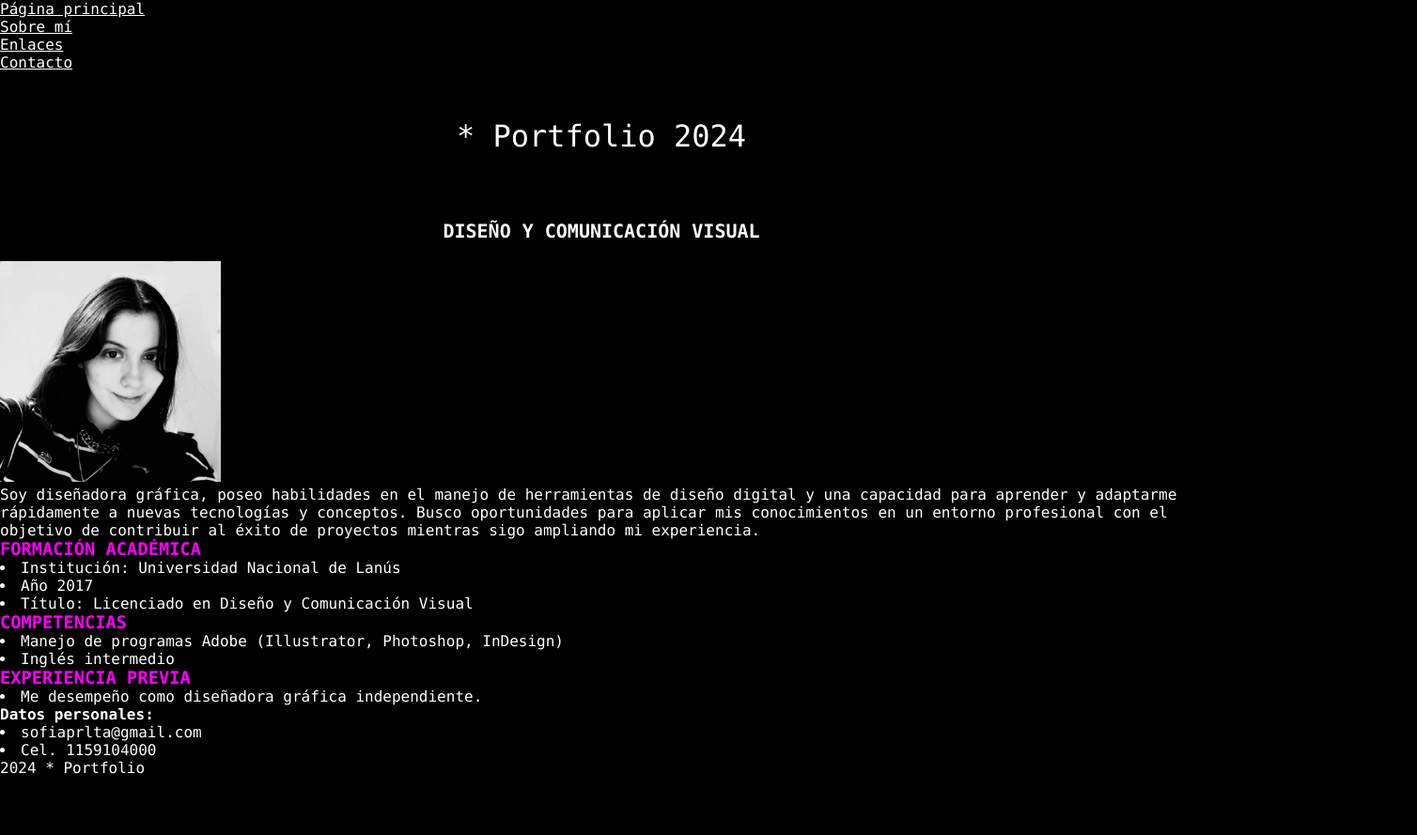
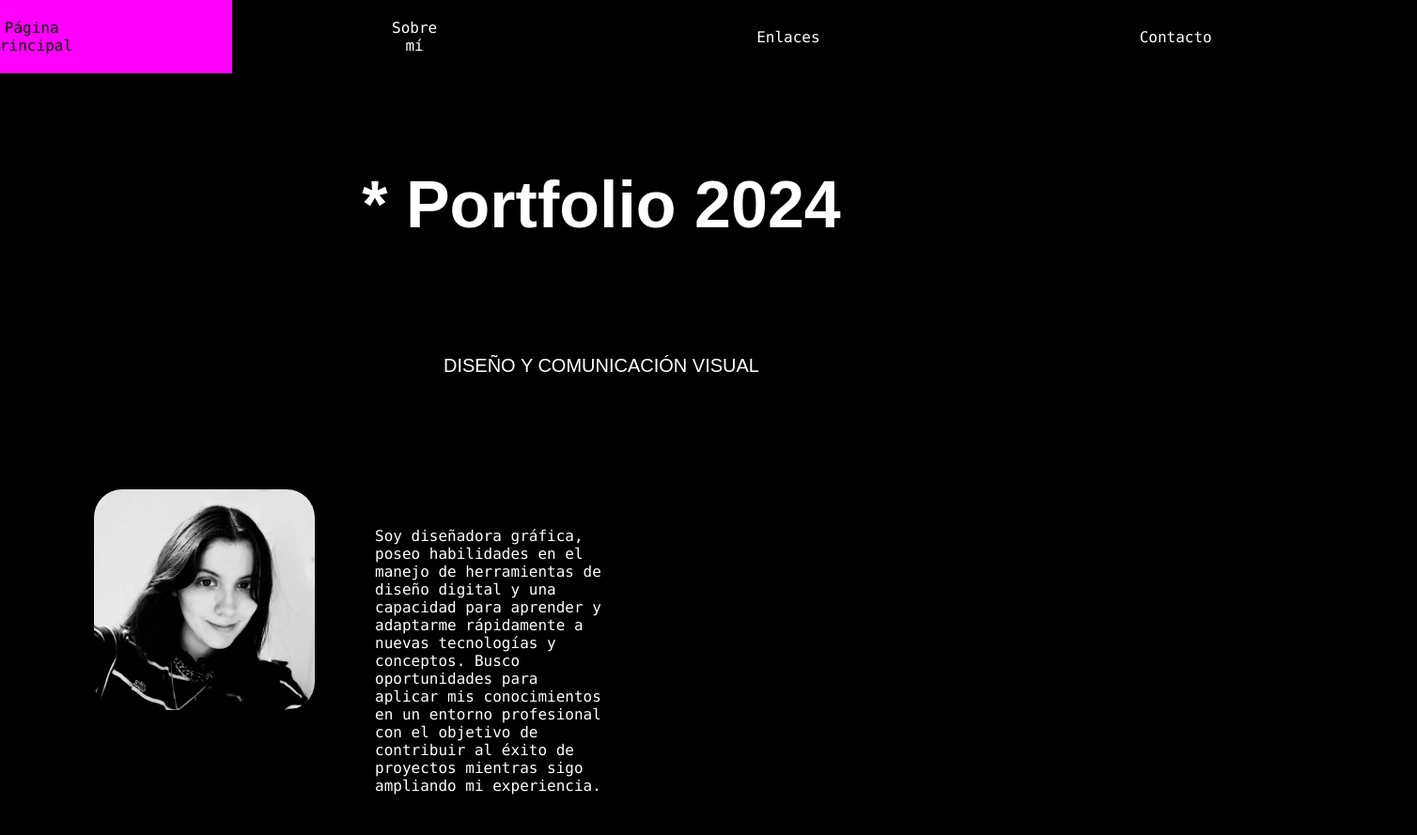
Before and after one commit to prltasofia/CV_Peralta_Sofia, a plain HTML site: page index.html in a window 1280 px wide. Shown: the top 889 px of the page at 94% size, 1508 px wide, since content can reach past the window. Before the commit the page ends 827 px from the top, so only its background shows below. Drawn offline with Linux system fonts and the light colour scheme.

Commit message:
estilos.css

```diff
--- a/estilos.css
+++ b/estilos.css
@@ -1,33 +1,185 @@
 @charset "utf-8";
 /* CSS Document */
+/*Resolución de pantalla 1920x1080 */
 
 * {
+	margin: 0;
+	padding: 0;
+	box-sizing: border-box;
+}
+
+
+	body {
 	font-family: Consolas, "Andale Mono", "Lucida Console", "Lucida Sans Typewriter", Monaco, "Courier New", "monospace";
 	color: white;
 	background-color: black;
-	margin: 0;
-	padding: 0;
 	}
 
-main {
-	max-height: 100%;
+/* Fuentes */
+
+		.ibm-plex-sans-regular {
+		font-family: "IBM Plex Sans", sans-serif;
+		font-weight: 400;
+		font-style: normal;
+		}
+
+		.ibm-plex-sans-bold {
+		font-family: "IBM Plex Sans", sans-serif;
+		font-weight: 700;
+		}
+
+/* Barra */
+
+.navbar ul {
+	display: flex;
+	list-style: none;
+	background-color: black;
+	text-align: center;
+	align-items: center;
+	justify-content: center;
 
 	}
 
+.navbar a {
+	display: block;
+	text-align: center;
+	color: white;
+	text-decoration: none;
+	padding: 20px 170px
+	}
+
+.navbar a:hover {
+	background-color: magenta;
+	color: black;
+	}
+
 h1 {
-	font-weight: 400;
-	font-style: normal;
+	font-family: "IBM Plex Sans", sans-serif;
+	font-weight: 700;
+	font-size: 70px;
 	text-align: center;
-	padding: 50px;
+	padding: 100px;
+	color: white;
+
 	}
 
 h2 {
+	font-family: "IBM Plex Sans", sans-serif;
+	font-weight: 400;
 	font-size: 20px;
 	padding: 20px;
 	text-align: center;
+	color: white;
 	}
 
 h3 {
+	font-family: "IBM Plex Sans", sans-serif;
+	font-weight: 400;
 	color: magenta;
+}
+
+.division-container {
+	display: flex;
+	justify-content: center;
+	gap: 24px;
+	padding: 100px;
+}
+
+
+.division-container img {
+	border-radius: 30px;
+}
+
+.division-container p {
+	padding: 40px;
+	width: 40%;
+}
+
+.info-container {
+  display: flex;
+  align-items: center;
+  justify-content: center;
+}
+
+
+
+.trabajos {
+	display: flex;
+	justify-content: space-between;
+	align-items: baseline;
+	margin: 70px;
+	padding: 60px;
+	max-width: 100%;
 
 }
+
+.trabajos h4 {
+	font-size: 2em;
+}
+
+.trabajos p {
+	font-size: 1em;
+	padding: 10px 0px 0px 0px;
+}
+.bloqueinfo {
+	border: 1px solid;
+	border-color: white;
+	border-radius: 80px;
+	height: 550px;
+	width: 600px;
+	padding: 20px 0px 0px 0px;
+
+}
+
+.info-container h3 {
+	display: flex;
+	padding: 10px 0px 10px 80px;
+}
+
+.info-container li {
+	display: flex;
+	padding: 30px 0px 10px 80px
+}
+
+.bloquecontacto {
+	display: flex;
+	flex-direction: column;
+	align-items: center;
+	justify-content: center;
+	padding: 190px 0px 30px 0px;
+	gap: 10px;
+	}
+
+.bloquecontacto li {
+	display: flex;
+	flex-direction: column;
+	border: 1px solid;
+	border-color: magenta;
+	border-radius: 80px;
+	height: 20px;
+	width: 250px;
+	align-items: center;
+	justify-content: center;
+	padding: 5px;
+}
+
+.bloquecontacto li:hover {
+	background-color: white;
+	color: black;
+	}
+
+
+.bloquecontacto h5 {
+	font-family: "IBM Plex Sans", sans-serif;
+	font-weight: 400;
+	font-size: 1em;
+	}
+
+
+.footerlegal{
+	font-family: "IBM Plex Sans", sans-serif;
+	padding: 2px;
+	color: black;
+	background-color: magenta;
+	text-align: center;
+}
```
Lines whose indentation alone changed are shown as unchanged.
